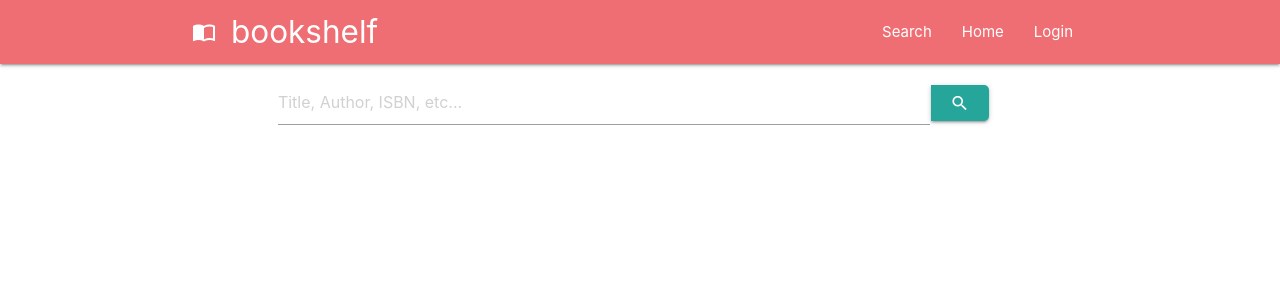
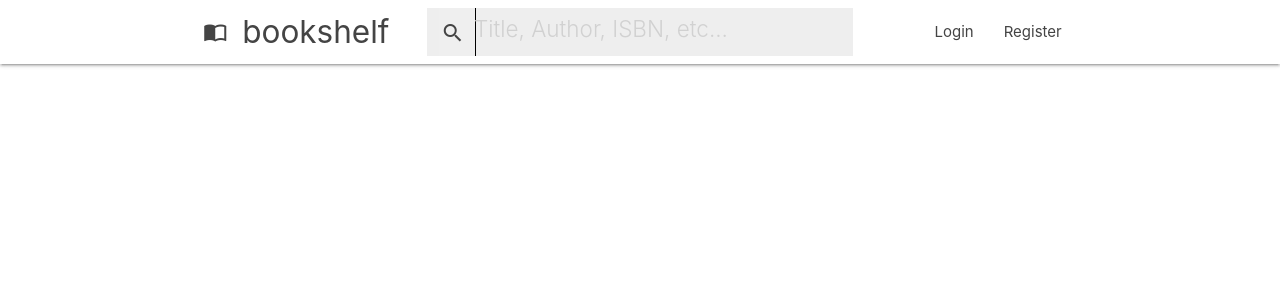
Before and after one commit to thewordisbird/bookshelf, a Flask app: page /books/search in a window 1280 px wide. Shown: the top 300 px of the page. Run offline with Flask 2, Linux system fonts and the light colour scheme; data that the repository does not hold is empty; some libraries are stand-ins or nearby versions.

Commit message:
nav search functional with style... looking good

```diff
--- a/bookshelf/main/google_books.py
+++ b/bookshelf/main/google_books.py
@@ -1,9 +1,16 @@
 
 import requests
 import json
+
 def get_book(book_id):
     #endpoint = f"https://www.googleapis.com/books/v1/volumes?q={search_data.replace(' ', '+')}"
     endpoint = f"https://www.googleapis.com/books/v1/volumes/{book_id}"
     headers = {"content-type": "application/json; charset=UTF-8"}
     resp = requests.get(endpoint, headers=headers)
     return resp.json()
+
+def get_books(query, max_results=25):
+    endpoint = f'https://www.googleapis.com/books/v1/volumes/?q={query}&Type=books&maxResults={max_results}'
+    headers = {"content-type": "application/json; charset=UTF-8"}
+    resp = requests.get(endpoint, headers=headers)
+    return resp.json()
--- a/bookshelf/main/routes.py
+++ b/bookshelf/main/routes.py
@@ -2,7 +2,7 @@ from datetime import datetime
 from flask import Flask, Blueprint, render_template, redirect, request, jsonify, json, url_for, session
 
 from .forms import SearchForm, ReviewForm
-from .google_books import get_book
+from .google_books import get_book, get_books
 from bookshelf.firebase_auth import login_required
 from bookshelf.firebase_firestore import set_reading, get_reading_doc, set_read, remove_reading_doc, get_read_doc, get_reviews, get_user
 
@@ -12,6 +12,7 @@ bp = Blueprint('books', __name__)
 
 @bp.route('/', methods=['GET'])
 @bp.route('/index', methods=['GET'])
+@login_required
 def index():
     books = Book.get_all_books()
     return render_template('index.html', title="bookshelf | home", books=books)
@@ -49,10 +50,12 @@ def edit_profile(user_id):
 # /books routes
 @bp.route('/books/search', methods=['GET'])
 def search():
-    form = SearchForm()
-    return render_template('search.html', title='bookshelf | Search', form=form)
+    books= get_books(request.args.get('q'))['items']
+    print(books)
+    return render_template('search.html', title='bookshelf | Search', books=books)
 
 @bp.route('/books/<book_id>', methods=['GET'])
+@login_required
 def book_details(book_id):
     book = get_book(book_id)
     book_user_info = None
--- a/bookshelf/static/css/style.css
+++ b/bookshelf/static/css/style.css
@@ -14,6 +14,12 @@
     position: relative;
     top: 3px;
     color: orangered;
+}
+
+.card-content .star-icon {
+    position: relative;
+    top: 3px;
+    color: black;
 }
 
 .book-title h5{
@@ -43,6 +49,11 @@
 }
 
 .review-content {
+    font-size: 1.25rem;
+    font-weight: normal;
+}
+
+.description-content {
     font-size: 1.25rem;
     font-weight: normal;
 }
@@ -119,3 +130,63 @@
     font-size:xxx-large;
     text-align: center;
 }
+
+nav .brand-logo {
+    color: #444;
+}
+
+nav ul a{
+    color: #444;
+}
+
+.dropdown-content li a{
+    color: #444;
+}
+
+
+.nav-search {
+    width:100%;
+    height:3.25rem;
+    margin-top:.5rem;
+}
+
+.nav-search .row{
+    margin-bottom: 0px;
+}
+
+
+.nav-search .search-icon{
+    position: relative;
+    bottom: .5rem;
+    right: .25rem;
+    color: #444;
+}
+
+.nav-search input[type=text]{
+    border-bottom: none;
+    position: relative;
+    bottom: .5rem;
+    font-size: 1.5rem;
+    font-weight: 300;
+}
+
+.nav-search input[type=text]:focus {
+    border-bottom: none !important;
+    box-shadow: none !important;
+  }
+
+form *{
+      height: inherit;
+  }
+
+form button {
+    border-width: 1px;
+    border-left: 0;
+    border-top: 0;
+    border-bottom: 0;
+    cursor: pointer;
+}
+
+form button:focus{
+    background-color: transparent;
+}
--- a/bookshelf/static/scripts/search.js
+++ b/bookshelf/static/scripts/search.js
@@ -1,11 +1,11 @@
 (function () {
-    const txtSearch = document.getElementById('search');
-    const btnSearch = document.getElementById('btnSearch');
+    //const txtSearch = document.getElementById('search');
+    //const btnSearch = document.getElementById('btnSearch');
     const divResults = document.getElementById('divResults');
     const divMessage = document.getElementById('divMessage');
     const divLoading = document.getElementById('divLoading')
     const maxResults = 25
-    let startIndex = 0
+    let startIndex = 25
 
 
     // GET request to Google Books API
@@ -39,7 +39,7 @@
                 let title = get_obj(item.volumeInfo, 'title', '');
                 let authors = get_obj(item.volumeInfo, 'authors', []).join(', ');
                 let thumbnail = get_obj(item.volumeInfo.imageLinks, 'thumbnail', '');
-                let description = get_obj(item.volumeInfo, 'description', '').slice(0, 300) + '...'
+                let description = get_obj(item.volumeInfo, 'description', '').slice(0, 350) + '...'
                 let htmlString =
                     `<div class="row">` +
                         `<div class="col m10 offset-m1">` +
@@ -47,12 +47,14 @@
                                 `<div class="card-content">` +
                                     `<div class="row">` +
                                         `<div class="col m2">` +
-                                            `<a href="/books/` + id +`"><img class="cover-img" src=` + thumbnail + `></a>` +
+                                            `<a href="/books/` + id +`"><img src=` + thumbnail + `></a>` +
                                         `</div>` +
                                         `<div class="col m10">` +
-                                            `<h4><a class="title-link" href="/books/` + id +`">` + title + `</a></h4>` +
-                                            `<span class="author">` + authors + `</span><br>` +
-                                            `<span class="description">` + description + `</span>`+
+                                            `<div class="col m12"> ` +
+                                                `<span class="book-title"><h5><a href="/books/` + id +`">` + title + `</a></h5></span>by ` + authors +
+                                            `</div>` +
+                                            `<div class="col m12 divider"></div>` +
+                                            `<div class="col m12 description-content">` + description + `</div>` +
                                         `</div>
                                     </div>
                                 </div>
@@ -68,6 +70,7 @@
 
 
     // Query google books API on search
+    /*
     btnSearch.addEventListener('click', e => {
         startIndex = 0
 
@@ -86,18 +89,19 @@
             });
         };
     });
+    */
 
 
     // Pagination on scroll.
     $( window ).scroll( () => {
         let bottom = document.body.scrollHeight - window.innerHeight;
         // Use this if you end up doing a get request to the server and then read the url
-        //const queryString = window.location.search;
-        //const urlParams = new URLSearchParams(queryString);
-        const formData = txtSearch.value;
+        const queryString = window.location.search;
+        const urlParams = new URLSearchParams(queryString);
+        //const formData = txtSearch.value;
         divMessage.innerHTML = ''
         if (document.body.scrollTop == bottom || document.documentElement.scrollTop == bottom) {
-            getBookSearchResults(formData).then( resp => {
+            getBookSearchResults(urlParams).then( resp => {
                 loadBooks(resp)
                 divLoading.innerHTML='';
             });
--- a/bookshelf/templates/navbar.html
+++ b/bookshelf/templates/navbar.html
@@ -4,18 +4,37 @@
     <li><a href="{{ url_for('auth.logout') }}">Logout</a></li>
 </ul>
 {% endif %}
-<nav>
+<nav class="white" role="navigation">
     <div class="nav-wrapper container">
+        <div class="row">
+            <div class="col m3">
                 <a href="{{ url_for('books.index') }}" class="brand-logo"> <i class="material-icons">import_contacts</i>bookshelf</a>
+            </div>
+            <div class="col m6">
 
+                     <div class="nav-search grey lighten-3">
+                         <form action="{{ url_for('books.search') }}" method="get">
+                            <div class="col s1" >
+                               <button class="nav-search-submit" type="submit"><i class="search-icon material-icons prefix">search</i></button>
+                            </div>
+                            <div class="col s11">
+                                <input type="text" name="q" placeholder="Title, Author, ISBN, etc..." id="" class="no-focus" >
+                            </div>
+                         </form>
+
+                    </div>
+            </div>
+            <div class="col m3">
                 <ul id="nav-mobile" class="right hide-on-med-and-down">
-        <li><a href="{{ url_for('books.search') }}">Search</a></li>
+                    {% if session['_user'] %}
                     <li><a href="{{ url_for('books.index') }}">Home</a></li>
-        {% if session['_user'] %}
                     <li><a class="dropdown-trigger" href="#!" data-target="dropdown1">{{ session['_user']['display_name'] }}<i class="material-icons right">arrow_drop_down</i></a></li>
                     {% else %}
                     <li><a href="{{ url_for('auth.login') }}">Login</a></li>
+                    <li><a href="{{ url_for('auth.register') }}">Register</a></li>
                     {% endif %}
                 </ul>
             </div>
+        </div>
+    </div>
 </nav>
--- a/bookshelf/templates/search.html
+++ b/bookshelf/templates/search.html
@@ -2,16 +2,40 @@
 {% block title %}{{title}}{% endblock %}
 {% block content %}
     <div class="container">
-        <div class="row">
-            <div class="col m10 offset-m1 book-search">
-            <!--<form action="">-->
-                {{ form.search(placeholder="Title, Author, ISBN, etc...") }}
-                <button id="btnSearch" class="btn waves-effect waves-light"><i class="material-icons" >search</i></button>
-            <!--</form>-->
+        <div id="divResults">
+            {% for book in books %}
+            <div class="row">
+                <div class="col m10 offset-m1">
+                    <div class="card">
+                        <div class="card-content">
+                            <div class="row">
+                                <div class="col m2">
+                                    {% if 'imageLinks' in book.volumeInfo %}
+                                    <a href="{{ url_for('books.book_details', book_id=book.id) }}"><img  src="{{ book.volumeInfo.imageLinks.thumbnail }}"></a>
+                                    {% else %}
+                                    <a href="{{ url_for('books.book_details', book_id=book.id) }}"><img  src="https://via.placeholder.com/150"></a>
+                                    {% endif %}
+                                </div>
+                                <div class="col m10">
+                                    <div class="col m12">
+                                        <span class="book-title"><h5><a href="{{ url_for('books.book_details', book_id=book.id) }}">{{ book.volumeInfo.title }}</a></h5></span>by {{ ','.join(book.volumeInfo.authors) }}
+                                    </div>
+                                    <div class="col m12 divider"></div>
+                                    <div class="col m12 description-content">
+                                        {% if book.volumeInfo.description | length > 350 %}
+                                            {{ book.volumeInfo.description[:350] + '...' }}
+                                        {% else %}
+                                            {{ book.volumeInfo.description }}
+                                        {% endif %}
+                                    </div>
+                                </div>
+                            </div>
+                        </div>
+                    </div>
+                </div>
             </div>
+            {% endfor %}
         </div>
-
-        <div id="divResults" class="results"></div>
         <div class="row">
             <div id="divLoading" class="loading col m4 offset-m4"></div>
             <div id="divMessage" class="message grey-text text-lighten-2 col m4 offset-m4"></div>
```
Also changed, not shown: bookshelf/templates/profile.html (+4 -3 lines). Lines whose indentation alone changed are shown as unchanged.
